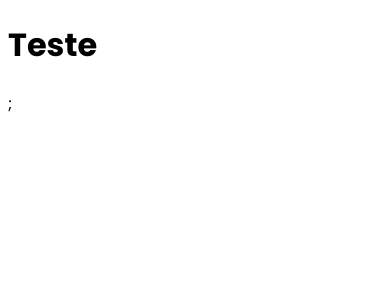
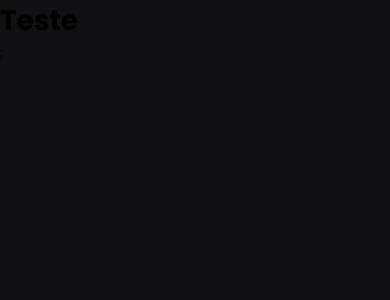
Before and after one commit to Sh4kaa/pagina-web-com-cms, a Next.js app: page / in a window 390 px wide. Shown: the top 300 px of the page. Built offline with nearby package versions, Linux system fonts and the light colour scheme.

Commit message:
styles: estilos globais definidos

```diff
--- a/src/pages/_app.tsx
+++ b/src/pages/_app.tsx
@@ -1,5 +1,6 @@
 import type { AppProps } from 'next/app';
 import { Poppins } from 'next/font/google';
+import '@/styles/global.scss';
 
 const popins = Poppins({
   weight: ['400', '500', '700', '900'],
--- /dev/null
+++ b/src/styles/global.scss
@@ -0,0 +1,44 @@
+* {
+  margin: 0;
+  padding: 0;
+  box-sizing: border-box;
+}
+
+:root {
+  --white: #fff;
+  --gray-100: #afafaf;
+  --gray-200: #525252; // divisor
+  --gray-700: #15171b; //background header
+  --gray-900: #111113; //background body
+
+  --blue-900: #1fa4e5; //cto - buttons
+  --yellow-500: #ffbe16;
+}
+
+body {
+  background: var(--gray-900);
+}
+
+body {
+  font: 1rem;
+}
+
+button {
+  cursor: pointer;
+}
+@media (max-width: 1080px) {
+  html {
+    font-size: 93.75%; // Vai gerar 15px
+  }
+}
+
+@media (max-width: 720px) {
+  html {
+    font-size: 87.5%; // Vai gerar 14px
+  }
+}
+
+a {
+  color: inherit;
+  text-decoration: none;
+}
```
Also changed, not shown: package.json (+4 -3 lines), 1 other file (tests, documents, lock files or other folders).
